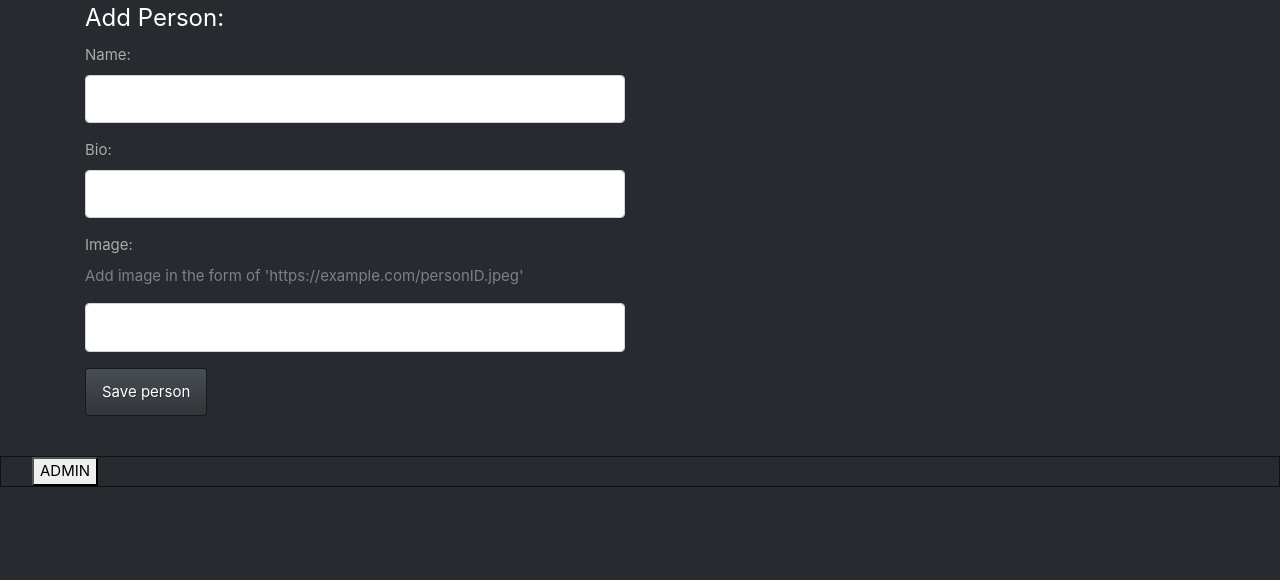
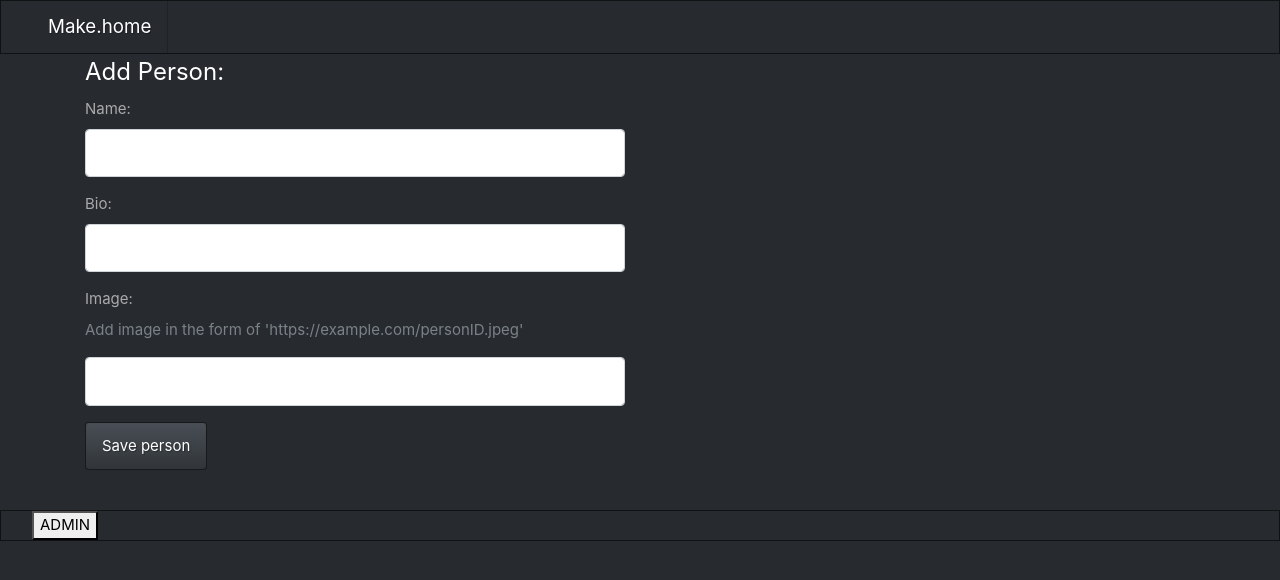
Before and after one commit to Jeromeschmidt/make.home, a Flask app: page /admin/add_person in a window 1280 px wide. Shown: the top 580 px of the page. Run offline with Flask 2, Linux system fonts and the light colour scheme; some libraries are stand-ins or nearby versions.

Commit message:
added navbar

```diff
--- a/templates/base.html
+++ b/templates/base.html
@@ -6,6 +6,7 @@
 <head>
   <meta charset='utf-8'>
   <title>make.home</title>
+  {% include 'partials/navbar.html' %}
 </head>
 <body>
     <div class='container'>
--- a/templates/index.html
+++ b/templates/index.html
@@ -3,6 +3,7 @@
 <head>
     <script src='https://maxcdn.bootstrapcdn.com/bootstrap/3.3.7/js/bootstrap.min.js'></script>
     <link rel='stylesheet' href='https://bootswatch.com/4/slate/bootstrap.min.css'>
+    {% include 'partials/navbar.html' %}
 <style>
 
     .column {
--- a/templates/index2.html
+++ b/templates/index2.html
@@ -3,6 +3,7 @@
 <head>
     <script src='https://maxcdn.bootstrapcdn.com/bootstrap/3.3.7/js/bootstrap.min.js'></script>
     <link rel='stylesheet' href='https://bootswatch.com/4/slate/bootstrap.min.css'>
+    {% include 'partials/navbar.html' %}
 <style>
 
     .column {
--- /dev/null
+++ b/templates/partials/navbar.html
@@ -0,0 +1,13 @@
+<!-- templates/partials/navbar.html -->
+
+<nav class='navbar navbar-default'>
+    <div class='container-fluid'>
+        <div class='navbar-header'>
+            <a class='navbar-brand' href='/'>
+                Make.home
+            </a>
+        </div>
+        <div class='pull-right'>
+        </div>
+    </div>
+</nav>
```
